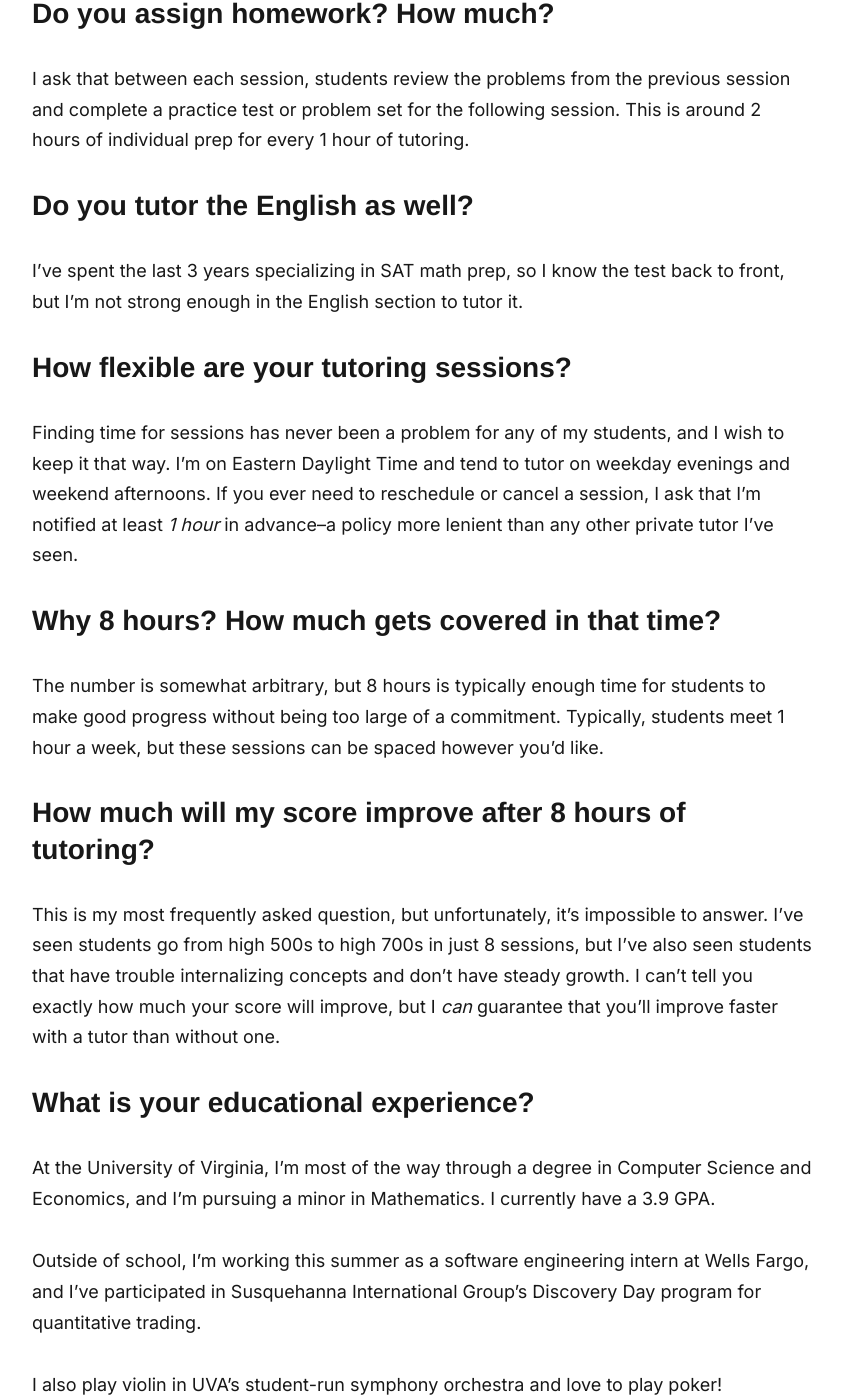
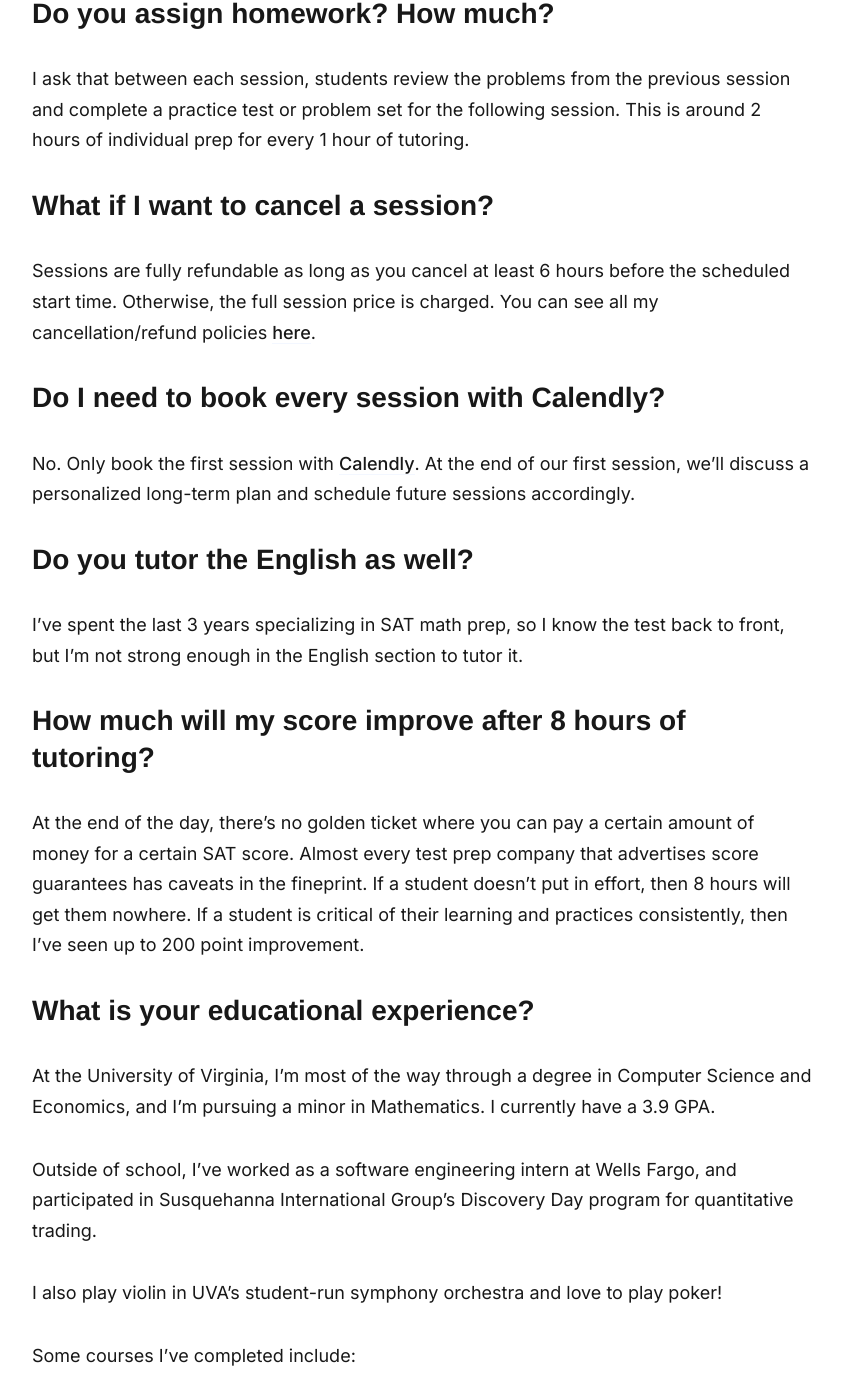
Before and after one commit to qExobyte/qExobyte.github.io, a Jekyll site: the page built from _pages/about.md, in a window 1280 px wide and 1400 px high, scrolled down 2306 px. Shown: the whole window, without its empty margins (218-1060 px from the left). Built offline with Jekyll 4.4.1, drawn with Linux system fonts in a browser that asks for light colours; nearby versions of some CDN libraries; some web fonts are replaced; a script that is not in the unit is left out; some of the changed text lies outside the part shown.

Commit message:
calendly

```diff
--- a/_includes/section-hero.html
+++ b/_includes/section-hero.html
@@ -11,7 +11,7 @@
                 I've helped over 100 students improve their SAT math scores using scientifically based strategies.
                 After earning a perfect score twice and tutoring the test for {{ site.data.settings.stats.years }} years, I'm confident that my strategies work.
               </p>
-              <p class="hero__description">Send me an email and get your score up!</p>
+              <p class="hero__description">Let's get your score up!</p>
               {% include book-button.html %}
               <br>
               <p class="hero__description">Trying to get a 750 or higher? Check out my group class:</p>
--- a/_includes/section-pricing.html
+++ b/_includes/section-pricing.html
@@ -1,7 +1,7 @@
 <section class="container">
         <br>
         <h1 align="center" class="section__title">Pricing</h1>
-        <p style="text-align: center; width: 500px; margin: auto;">Payments are preferred through Zelle or Venmo if you're in the US, or PayPal if you're outside the US.</p>
+        <p style="text-align: center; width: 500px; margin: auto;">Payments are handled through Stripe.</p>
         <br>
         <div class="panel--holder">
                 <div class="panel--content" align="center">
--- a/_pages/about.md
+++ b/_pages/about.md
@@ -15,7 +15,7 @@
 
 I've tutored students across the globe, from international schools in Asia to TJHSST, America's #1 (at the time) public high school here in Northern Virginia. My tutoring is simple yet effective--with just 8 hours of sessions, I've helped students improve up to 200 points! No matter your comfort with math, if you're determined to learn, I'd love to help you become a stronger problem solver.
 
-My tutoring takes place online through Google Meet. If you're interested in getting your score up, send me an email and we'll plan a session.
+If you're interested in getting your score up, book a session below!
 
 {% include book-button.html %}
 
@@ -28,27 +28,27 @@
 <h1 align="center" class="section__title">FAQ</h1>
 
 <h2>What materials do you use?</h2>
-Only official practice questions from College Board. I explain why in the [Strategy](https://learnsatmath.com/strategy/) section.
+Official practice questions from College Board are the priority (I explain why in the [Strategy](https://learnsatmath.com/strategy/) section). I ask that every student completes one <a href="https://bluebook.collegeboard.org/students" target="_blank">Bluebook</a> test prior to our first session. For high scoring students, I recommend <a href="https://thecollegepanda.app/" target="_blank">CollegePanda</a>'s book as a supplement.
 
 <h2>Do you assign homework? How much?</h2>
 I ask that between each session, students review the problems from the previous session and complete a practice test or problem set for the following session. This is around 2 hours of individual prep for every 1 hour of tutoring.
 
+<h2>What if I want to cancel a session?</h2>
+Sessions are fully refundable as long as you cancel at least 6 hours before the scheduled start time. Otherwise, the full session price is charged. You can see all my cancellation/refund policies <a href="https://drive.google.com/file/d/1gsNy5ngG6lYokAvQl1V4q3d-y1eEUHRO/view?usp=sharing" target="_blank">here</a>.
+
+<h2>Do I need to book every session with Calendly?</h2>
+No. Only book the first session with <a href="/#book">Calendly</a>. At the end of our first session, we'll discuss a personalized long-term plan and schedule future sessions accordingly.
+
 <h2>Do you tutor the English as well?</h2>
 I've spent the last 3 years specializing in SAT math prep, so I know the test back to front, but I'm not strong enough in the English section to tutor it.
 
-<h2>How flexible are your tutoring sessions?</h2>
-Finding time for sessions has never been a problem for any of my students, and I wish to keep it that way. I'm on Eastern Daylight Time and tend to tutor on weekday evenings and weekend afternoons. If you ever need to reschedule or cancel a session, I ask that I'm notified at least *1 hour* in advance--a policy more lenient than any other private tutor I've seen.
-
-<h2>Why 8 hours? How much gets covered in that time?</h2>
-The number is somewhat arbitrary, but 8 hours is typically enough time for students to make good progress without being too large of a commitment. Typically, students meet 1 hour a week, but these sessions can be spaced however you’d like.
-
 <h2>How much will my score improve after 8 hours of tutoring?</h2>
-This is my most frequently asked question, but unfortunately, it's impossible to answer. I've seen students go from high 500s to high 700s in just 8 sessions, but I've also seen students that have trouble internalizing concepts and don't have steady growth. I can't tell you exactly how much your score will improve, but I *can* guarantee that you'll improve faster with a tutor than without one.
+At the end of the day, there's no golden ticket where you can pay a certain amount of money for a certain SAT score. Almost every test prep company that advertises score guarantees has caveats in the fineprint. If a student doesn't put in effort, then 8 hours will get them nowhere. If a student is critical of their learning and practices consistently, then I've seen up to 200 point improvement.
 
 <h2>What is your educational experience?</h2>
 At the University of Virginia, I'm most of the way through a degree in Computer Science and Economics, and I'm pursuing a minor in Mathematics. I currently have a 3.9 GPA.
 
-Outside of school, I'm working this summer as a software engineering intern at Wells Fargo, and I've participated in Susquehanna International Group's Discovery Day program for quantitative trading.
+Outside of school, I've worked as a software engineering intern at Wells Fargo, and participated in Susquehanna International Group's Discovery Day program for quantitative trading.
 
 I also play violin in UVA's student-run symphony orchestra and love to play poker!
 
--- a/_pages/contact.html
+++ b/_pages/contact.html
@@ -7,7 +7,7 @@
 
 <div class="form-box">
   <div class="contact-head">
-      <p align="center"> If you don't want to book a session but have something you want to say, send it here! </p>
+      <p align="center"> If you have any questions about my tutoring, send them here! </p>
   </div>
   <form class="form" action="{% if site.data.settings.contact.email %}https://formspree.io/f/{{site.data.settings.contact.email}}{% else %}#{% endif %}" method="POST">
     <div class="form__group">
```
Also changed, not shown: _includes/section-form.html (+41 -31 lines), _pages/strategy.md (+7 -1 lines).
